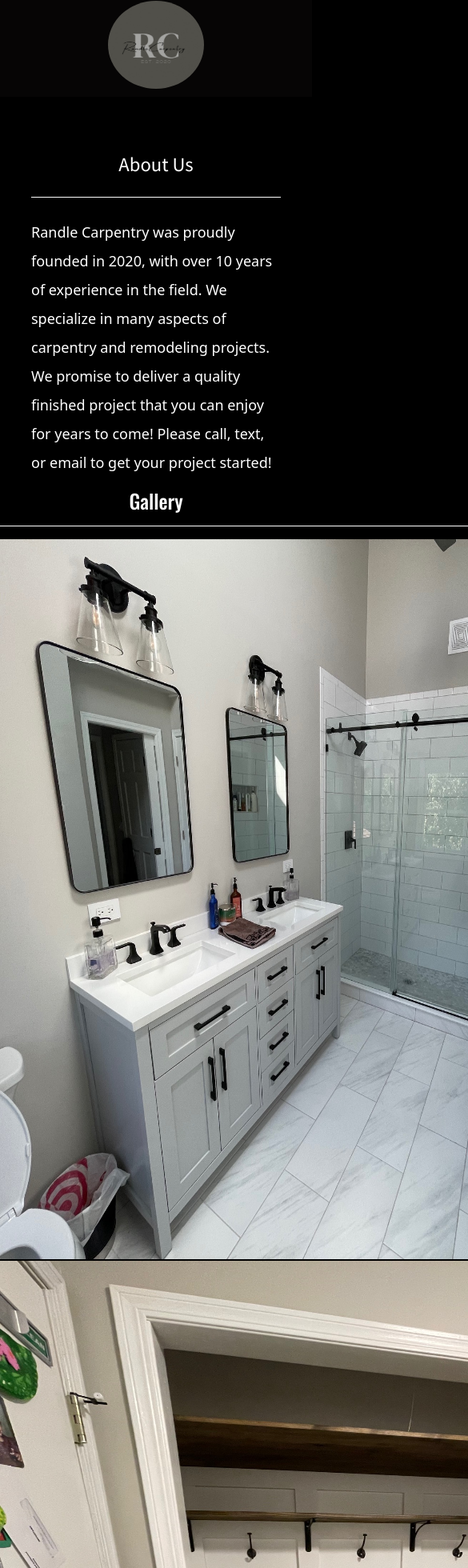
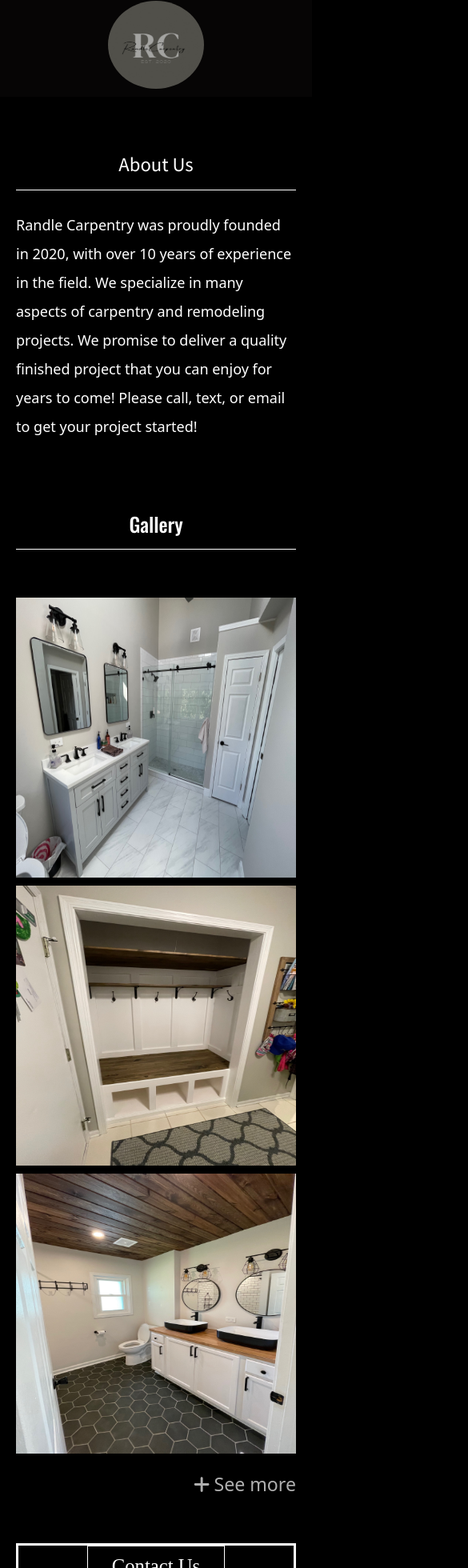
Before and after one commit to jeffbenak/Randle-Renovations, a React (Vite) app: page / in a window 390 px wide. Shown: the part 19-1979 px from the top of the page at 80% size, 585 px wide, since content can reach past the window. Built offline with nearby package versions, Linux system fonts and the light colour scheme; a web font is replaced by a local one.

Commit message:
Finished the media queries for both home and gallery pages, andchanged some margin and padding values to pixel values instead of percentages for mobile sake

```diff
--- a/src/components/css/media.css
+++ b/src/components/css/media.css
@@ -1,78 +1,65 @@
 @media screen and (max-width: 1799px) {
     .column img {
         width: 800px;
-        height: 700px;
+        height: 800px;
     }
 }
 
 @media screen and (max-width: 1599px) {
     .column img {
         width: 700px;
-        height: 600px;
+        height: 700px;
+    }
+}
+
+@media screen and (max-width: 1399px) {
+    .hrline {
+        width: 800px;
+    }
+    .column img {
+        width: 800px;
+        height: 800px;
+        padding: 0;
+        margin-top: 10px;
+    }
+    .row {
+        margin-top: 50px;
     }
 }
 
 @media screen and (max-width: 1199px) {
     .column img {
         width: 750px;
-        height: 600px;
+        height: 750px;
     }
-    .row {
-        margin-top: 5%;
-    }
-}
-
-@media screen and (min-width: 992px) {
-.navbar-expand-lg {
-    width: 100%;
-    height: 100%;
+    .hrline {
+        width: 750px;
     }
 }
 
 @media screen and (max-width: 991px) {
-    .navbar-collapse {
-        position: fixed;
-        width: 100%;
-        height: 100vh;
-        background: #1a1a1a;
-        top: 0px;
-        left: -100%;
-        text-align: center;
-        transition: left .4s ease-in-out;
-      }
-
-      nav ul li{
-        display: block;
-        margin: 50px 0;
-        line-height: 30px;
-      }
-    .nav-link {
-        width: 10%;
-        margin-left: auto;
-        margin-right: auto;
-        line-height: 30px;
-    }
-    .nav-items {
-        display: block;
-    }
-    .navbar-toggler.collapsed {
-        margin-top: 6%;
-    }
-    .navbar-toggler {
-        margin-top: 6%;
-    }
     .home > div > p {
-        width: 80%;
-    }
-    .hrline {
-        width: 80%;
+        width: 750px;
     }
     .contact {
-        width: 80%;
+        width: 750px;
     }
     .contact > h2 {
         width: 25%;
     }
+    .aboutsection > hr {
+        width: 750px;
+      }
+      .gallerysection > hr {
+        width: 750px;
+      }
+      .preview > div > img {
+        width: 750px;
+        height: 750px;
+      }
+      .more {
+        width: 750px;
+      }
     .copyright {
         margin-top: 200px;
     }
@@ -82,6 +69,32 @@
     .contact > h2 {
         width: 30%;
     }
+    .home > div > p {
+        width: 650px;
+    }
+    .contact {
+        width: 650px;
+    }
+    .column img {
+        width: 650px;
+        height: 650px;
+    }
+    .hrline {
+        width: 650px;
+    }
+    .aboutsection > hr {
+        width: 650px;
+      }
+      .gallerysection > hr {
+        width: 650px;
+      }
+      .preview > div > img {
+        width: 650px;
+        height: 650px;
+      }
+      .more {
+        width: 650px;
+      }
 }
 
 @media screen and (max-width: 797px) {
@@ -90,30 +103,33 @@
     }
 }
 
-@media screen and (max-width: 767px) {
-    .navbar-toggler.collapsed {
-        margin-top: 40px;
+@media screen and (max-width: 699px) {
+    .home > div > p {
+        width: 550px;
     }
-}
-
-@media screen and (max-width: 760px) {
-    .column img {
-        width: 650px;
-        height: 500px;
+    .contact {
+        width: 550px;
     }
-}
-
-@media screen and (max-width: 666px) {
-    .contact > h2 {
-        width: 35%;
-    }
-}
-
-@media screen and (max-width: 655px) {
     .column img {
         width: 550px;
-        height: 400px;
+        height: 550px;
     }
+    .hrline {
+        width: 550px;
+    }
+    .aboutsection > hr {
+        width: 550px;
+      }
+      .gallerysection > hr {
+        width: 550px;
+      }
+      .preview > div > img {
+        width: 550px;
+        height: 550px;
+      }
+      .more {
+        width: 550px;
+      }
 }
 
 @media screen and (max-width: 609px) {
@@ -122,30 +138,109 @@
     }
 }
 
-@media screen and (max-width: 590px) {
-    .navbar-toggler.collapsed {
-       margin-left: 90%;
+@media screen and (max-width: 599px) {
+    .home > div > p {
+        width: 500px;
     }
-    .nav-link.active {
-        width: 13%;
+    .contact {
+        width: 500px;
+    }
+    .column img {
+        width: 500px;
+        height: 500px;
+    }
+    .hrline {
+        width: 500px;
+    }
+    .aboutsection > hr {
+        width: 500px;
+      }
+      .gallerysection > hr {
+        width: 500px;
+      }
+      .preview > div > img {
+        width: 500px;
+        height: 500px;
+      }
+      .more {
+        width: 500px;
+      }
+      .contact > h2 {
+        width: 35%;
     }
 }
 
 @media screen and (max-width: 575px) {
-    .navbar-toggler.collapsed {
-       margin-left: 380px;
+    .column img {
+        width: 500px;
+        height: 500px;
+    }
+    .hrline {
+        width: 495px;
     }
 }
 
 @media screen and (max-width: 555px) {
+    .home > div > p {
+        width: 450px;
+    }
+    .contact {
+        width: 450px;
+    }
     .column img {
         width: 450px;
-        height: 300px;
+        height: 450px;
     }
-    .contact > h2 {
-        width: 40%;
+    .hrline {
+        width: 450px;
     }
+    .aboutsection > hr {
+        width: 450px;
+      }
+      .gallerysection > hr {
+        width: 450px;
+      }
+      .preview > div > img {
+        width: 450px;
+        height: 450px;
+      }
+      .more {
+        width: 450px;
+      }
 }
+
+@media screen and (max-width: 499px) {
+    .home > div > p {
+        width: 400px;
+    }
+    .contact {
+        width: 400px;
+    }
+    .content {
+        margin-top: 50px;
+    }
+    .column img {
+        width: 400px;
+        height: 400px;
+    }
+    .hrline {
+        width: 400px;
+    }
+    .aboutsection > hr {
+        width: 400px;
+      }
+      .gallerysection > hr {
+        width: 400px;
+      }
+      .preview > div > img {
+        width: 400px;
+        height: 400px;
+      }
+      .more {
+        width: 400px;
+      }
+}
+
 
 @media screen and (max-width: 474px) {
     .contact > h2 {
@@ -159,23 +254,34 @@
     }
 }
 
-@media screen and (max-width: 455px) {
+@media screen and (max-width: 440px) {
+    .home > div > p {
+        width: 350px;
+    }
+    .contact {
+        width: 350px;
+    }
     .column img {
         width: 350px;
-        height: 250px;
+        height: 350px;
     }
-    .navbar-toggler.collapsed {
-        margin-left: 350px;
+    .hrline {
+        width: 350px;
     }
+    .aboutsection > hr {
+        width: 350px;
+      }
+      .gallerysection > hr {
+        width: 350px;
+      }
+      .preview > div > img {
+        width: 350px;
+        height: 350px;
+      }
+      .more {
+        width: 350px;
+      }
 }
-
-
-@media screen and (max-width: 455px) {
-    .navbar-toggler.collapsed {
-        margin-left: 300px;
-    }
-}
-
 
 @media screen and (max-width: 415px) {
     .contact > h2 {
@@ -184,8 +290,30 @@
 }
 
 @media screen and (max-width: 355px) {
+    .home > div > p {
+        width: 300px;
+    }
+    .contact {
+        width: 300px;
+    }
     .column img {
         width: 300px;
-        height: 200px;
+        height: 300px;
     }
+    .hrline {
+        width: 300px;
+    }
+    .aboutsection > hr {
+        width: 300px;
+      }
+      .gallerysection > hr {
+        width: 300px;
+      }
+      .preview > div > img {
+        width: 300px;
+        height: 300px;
+      }
+      .more {
+        width: 300px;
+      }
 }
--- a/src/components/css/style.css
+++ b/src/components/css/style.css
@@ -34,6 +34,8 @@ hr {
     opacity: 1;
     border-top: 1px solid;
     border-color: #ffffff;
+    margin-left: auto;
+    margin-right: auto;
 }
 
 #head {
@@ -63,6 +65,10 @@ hr {
   font-family: 'Source Sans Pro', sans-serif;
 }
 
+.aboutsection > hr {
+  width: 850px;
+}
+
 .home > div > p {
     width: 850px;
     margin-top: 25px;
@@ -74,7 +80,7 @@ hr {
 }
 
 .gallerysection {
-  margin-top: 3%;
+  margin-top: 90px;
 }
 
 .gallerysection > h2 {
@@ -82,39 +88,34 @@ hr {
 }
 
 .gallerysection > hr {
-  width: 900px;
-  margin-left: auto;
-  margin-right: auto;
-}
-
-.plus {
-  margin-right: .5%;
+  width: 850px;
 }
 
 .more {
   color: rgba(255, 255, 255, 0.685);
-  width: 900px;
+  width: 850px;
   margin-left: auto;
   margin-right: auto;
   text-align: right;
-  margin-top: 1%;
+  margin-top: 25px;
 }
 
 .more:hover {
   color: rgba(255, 255, 255, 0.904);
 }
 
-.preview {
-  margin-top: 2%;
+.more > svg {
+  margin-right: 5px;
 }
 
-.preview > div {
-  margin-top: .5%;
+.preview {
+  margin-top: 50px;
 }
 
 .preview > div > img {
-  width: 900px;
-  height: 900px;
+  width: 850px;
+  height: 850px;
+  margin-top: 10px;
 }
 
 .email {
@@ -129,8 +130,6 @@ hr {
 .hrline {
     margin-top: 25px;
     width: 850px;
-    margin-left: auto;
-    margin-right: auto;
 }
 
 .contact {
@@ -158,7 +157,7 @@ hr {
     flex-direction: column;
     justify-content: center;
     align-items: center;
-    margin-top: 5%;
+    margin-top: 60px;
     margin-bottom: 2%;
     margin-left: auto;
     margin-right: auto;
@@ -189,7 +188,7 @@ hr {
 
   .copyright {
     margin-top: 250px;
-    padding-bottom: 2%;
+    padding-bottom: 70px;
   }
 
   /* GALLERY PAGE CSS */
@@ -199,22 +198,18 @@ hr {
 }
 
   .row {
-    display: flex;
-    flex-direction: column;
-    flex-wrap: wrap;
-    margin-top: 3%;
-    --bs-gutter-x: 0;
+    margin-top: 70px;
   }
 
   .column img {
-    padding: 8px;
+    padding: 5px;
     vertical-align: middle;
     width: 900px;
     height: 900px;
   }
 
   .copyrightgallery {
-    padding-bottom: 2%;
+    padding-bottom: 50px;
   }
 
   .top {
--- a/src/components/pages/Home.jsx
+++ b/src/components/pages/Home.jsx
@@ -24,7 +24,7 @@ export default function Home() {
 
     <h2>About Us</h2>
 
-    <hr className="hrline"></hr>
+    <hr></hr>
 
     <p>
     Randle Carpentry was proudly founded in 2020, with over 10 years of experience in the field.
--- a/src/main.jsx
+++ b/src/main.jsx
@@ -1,7 +1,6 @@
 import React from 'react';
 import ReactDOM from 'react-dom/client';
 import App from './App';
-import { BrowserRouter } from 'react-router-dom'
 import './index.css';
 import '../src/components/css/style.css';
 import '../src/components/css/media.css'
```
